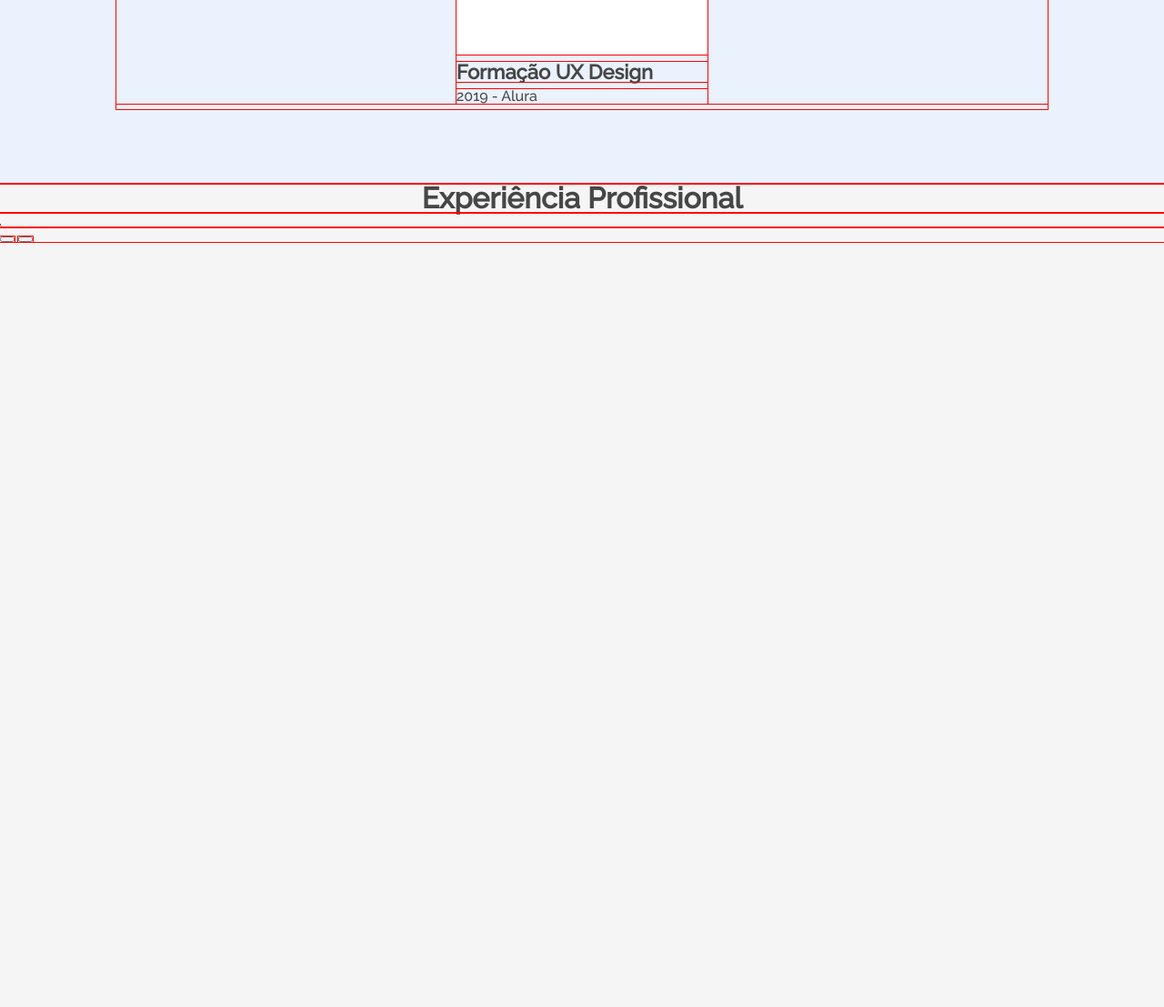
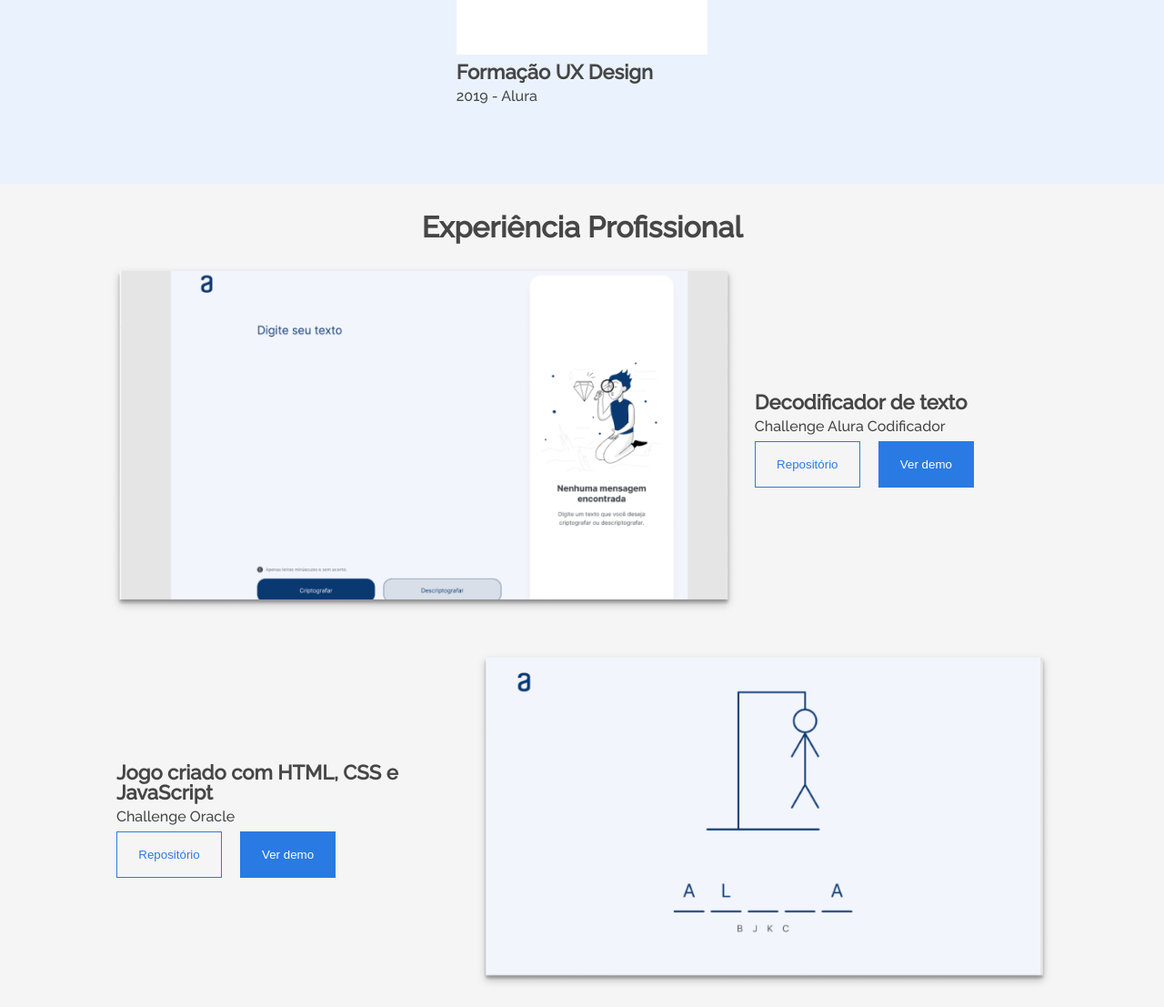
Before and after one commit to evelinemg/portfolio, a plain HTML site: page index.html in a window 1280 px wide. Shown: the part 2013-3120 px from the top of the page at 91% size. Before the commit the page ends 2280 px from the top, so only its background shows below. Drawn offline with Linux system fonts and the light colour scheme.

Commit message:
Area Experiência adicionada

```diff
--- a/index.html
+++ b/index.html
@@ -150,12 +150,44 @@
         <h2>Experiência Profissional</h2>
         <ul>
           <li>
-            <img src="" alt="">
-            <h3></h3>
-            <p></p>
-            <button type="button" name="button"></button>
-            <button type="button" name="button"></button>
+            <div class="img">
+              <img src="images/Rectangle.png" alt="">
+            </div>
+            <div class="text">
+              <h3>Decodificador de texto</h3>
+              <p>Challenge Alura Codificador</p>
+              <a  href="https://www.google.com.br" target='_blank'><button type="button" name="repositorio">Repositório</button></a>
+              <button type="button" name="verdemo">Ver demo</button>
+            </div>
+
           </li>
+          <li>
+
+            <div class="text">
+              <h3>Jogo criado com HTML, CSS e JavaScript</h3>
+              <p>Challenge Oracle</p>
+              <button type="button" name="repositorio">Repositório</button>
+              <button type="button" name="verdemo">Ver demo</button>
+            </div>
+            <div class="img">
+                <img src="images/Rectangle (1).png" alt="">
+            </div>
+
+
+          </li>
+          <li>
+            <div class="img">
+              <img src="images/Rectangle (2).png" alt="">
+            </div>
+            <div class="text">
+              <h3>Jogo criado com HTML e JavaScript</h3>
+              <p>Challenge Oracle</p>
+              <button type="button" name="repositorio">Repositório</button>
+              <button type="button" name="verdemo">Ver demo</button>
+            </div>
+
+          </li>
+
         </ul>
 
       </section>
--- a/style.css
+++ b/style.css
@@ -1,6 +1,4 @@
-*{
-  outline: red solid 1px;
-}
+
 body{
   font-family: "Raleway";
   background: #F5F5F5;
@@ -192,3 +190,68 @@ main h2{
   font-weight: bold;
   margin-bottom: 8px;
 }
+.experiencia{
+  width: 80%;
+  margin: 32px auto;
+}
+.experiencia li{
+  display: flex;
+  align-items: center;
+  margin: 32px auto 53.5px auto;
+}
+.experiencia li:nth-of-type(2n){
+    justify-content: space-between;
+}
+.img {
+  width: 66%;
+}
+.experiencia img{
+  width: 100%;
+  filter: drop-shadow(0px 4px 4px rgba(0, 0, 0, 0.25));
+}
+.text{
+  margin-left: 26px;
+
+}
+.text:nth-of-type(2n+1){
+  margin-left: 0;
+  margin-right: 16px;
+  background=blue;
+}
+.experiencia h3{
+  font-size: 22px;
+  font-weight: bold;
+  margin-bottom: 8px;
+}
+
+button[name="verdemo"]{
+  margin-top: 8px;
+  border: none;
+  width: 105px;
+  height: 51px;
+  left: 16px;
+  top: 16px;
+  color: #FFFFFF;
+  background: #2A7AE4;
+
+}
+button[name="repositorio"]{
+  margin-right: 16px;
+  width: 116px;
+  height: 51px;
+  left: 16px;
+  top: 16px;
+  color: #2A7AE4;
+  background:#F5F5F5;
+  border: 1px solid #2A7AE4;
+  box-sizing: border-box;
+}
+button[name="verdemo"]:hover{
+  background: #5595E9;
+
+}
+button[name="repositorio"]:hover{
+  background: #D4E4FA;
+  border: 1px solid #2A7AE4;
+  box-sizing: border-box;
+}
```
